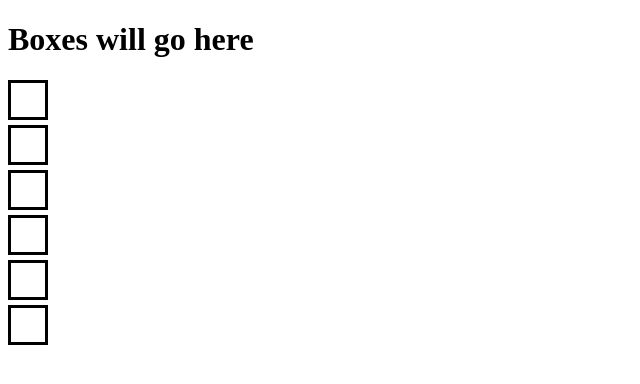
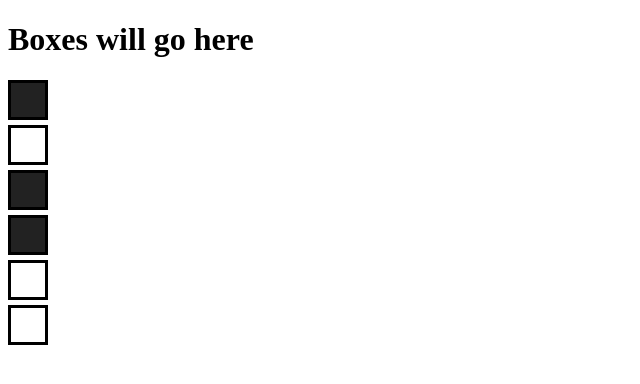
Before and after one commit to LurieK/Scrimba-reactCourse3, a React (Create React App) app: page / in a window 1280 px wide. Shown: the top 384 px of the page, without its empty margins (0-640 px from the left). Built offline with nearby package versions, Linux system fonts and the light colour scheme.

Commit message:
add terney to Box to set some boxes with color and others not

```diff
--- a/src/App.js
+++ b/src/App.js
@@ -3,19 +3,17 @@ import boxes from "./Boxes"
 import Box from "./Box.js"
 import "./styles.css"
 
-function App(props){
+function App(){
 const [boxArray, setboxArray]= React.useState(boxes)
-console.log(boxArray)
-console.log(props.darkMode)
 
-const styles={
-     backgroundColor: props.darkMode ? '#222222' : '#cccccc'
-}
+console.log(boxArray.key)
+console.log(boxArray.on)
+
 
 const showBoxes = boxArray.map(box =>
         <Box
-            key={boxArray.id}
-            on={boxArray.on}
+            key={box.id}
+            on={box.on}
         />
         )
 
--- a/src/Box.js
+++ b/src/Box.js
@@ -1,8 +1,13 @@
 
 function Box(props){
-
+    console.log(props)
+    const styles={
+        backgroundColor: props.on ? '#222222' : 'none'
+   }
     return (
-        <div className="boxes"></div>
+        <div className="boxes"
+            style={styles}
+        ></div>
     )
 
 }
```
